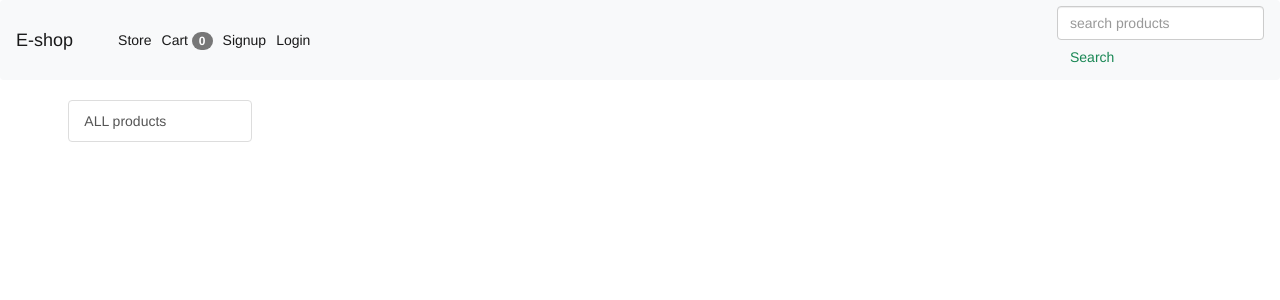
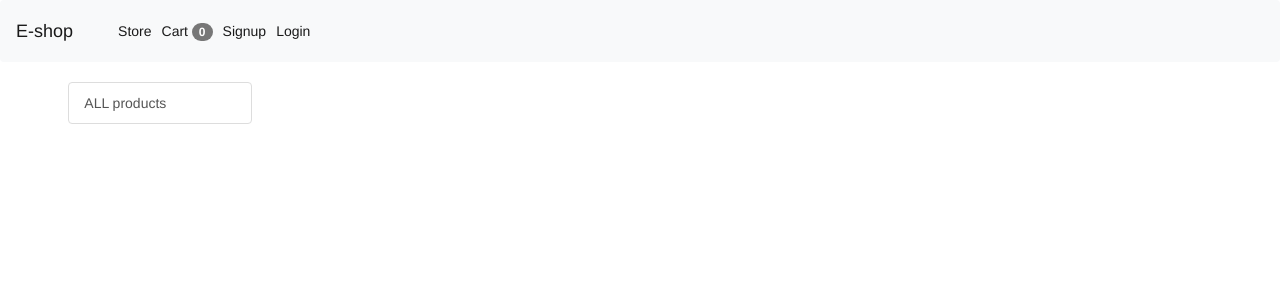
Before and after one commit to vishtdeepak/Eshop, a Django app: page / in a window 1280 px wide. Shown: the top 300 px of the page. Run offline with Django 3.2, Linux system fonts and the light colour scheme; data that the repository does not hold is empty; some libraries are stand-ins or nearby versions.

Commit message:
Solving to map issues

```diff
--- /dev/null
+++ b/Password.txt
@@ -0,0 +1,2 @@
+Password
+yanish pass: 1234
--- a/store/templates/base.html
+++ b/store/templates/base.html
@@ -11,7 +11,7 @@
   <script src="https://ajax.googleapis.com/ajax/libs/jquery/1.12.4/jquery.min.js"></script>
   <script src="http://maxcdn.bootstrapcdn.com/bootstrap/3.3.7/js/bootstrap.min.js"></script>
 
-    <title>Hello, world!</title>
+    <title>Eshop</title>
   </head>
   <body>
     <nav class="navbar navbar-expand-lg navbar-light bg-light">
@@ -53,11 +53,7 @@
 
           </ul>
         </div>
-        <form action="/search/">
-          <input type="text" name="keywords" class="form-control mr-sm-2" placeholder="search products">
-          <!-- <input class="form-control mr-sm-2" type="search" placeholder="Search" aria-label="Search"> -->
-          <button class="btn btn-outline-success my-2 my-sm-0" type="submit">Search</button>
-        </form>
+
       </div>
     </nav>
 
@@ -72,9 +68,9 @@
     <script src="https://cdn.jsdelivr.net/npm/bootstrap@5.0.0-beta3/dist/js/bootstrap.bundle.min.js" integrity="sha384-JEW9xMcG8R+pH31jmWH6WWP0WintQrMb4s7ZOdauHnUtxwoG2vI5DkLtS3qm9Ekf" crossorigin="anonymous"></script>
 
     <!-- Option 2: Separate Popper and Bootstrap JS -->
-    <!--
+
     <script src="https://cdn.jsdelivr.net/npm/@popperjs/core@2.9.1/dist/umd/popper.min.js" integrity="sha384-SR1sx49pcuLnqZUnnPwx6FCym0wLsk5JZuNx2bPPENzswTNFaQU1RDvt3wT4gWFG" crossorigin="anonymous"></script>
     <script src="https://cdn.jsdelivr.net/npm/bootstrap@5.0.0-beta3/dist/js/bootstrap.min.js" integrity="sha384-j0CNLUeiqtyaRmlzUHCPZ+Gy5fQu0dQ6eZ/xAww941Ai1SxSY+0EQqNXNE6DZiVc" crossorigin="anonymous"></script>
-    -->
+
   </body>
 </html>
--- a/store/templates/index.html
+++ b/store/templates/index.html
@@ -2,9 +2,7 @@
 {% load cart %}
 <div class="container-fluid mt-3">
     <div class="row">
-
         <!-- filter -->
-
         <div class="col-lg-2 mx-auto">
             <div class="list-group">
                 <a href="/" class="list-group-item
@@ -12,10 +10,7 @@
                 <a href="/?category={{category.id}}" class="list-group-item list-group-item-action">{{category.name}}</a> {% endfor %}
             </div>
         </div>
-
-
         <!-- all Products-->
-
         <div id="products" class="col-lg-8 mx-auto">
             <div class="row mx-auto">
                 {% for product in products %}
@@ -48,7 +43,6 @@
                                 <input type="submit" class="float-right btn btn-light border form-control" value="Add To Cart">
                             </form>
                             {%endif%}
-                            <a href="{% url 'homepage' listing.id %}" class="btn btn-primary btn-block">More Info</a>
                         </div>
                     </div>
                 </div>
@@ -56,20 +50,5 @@
             </div>
         </div>
     </div>
-
-
-
-
-
-
-
-
-
-
-
-
-
-
 </div>
-
 {% endblock content %}
--- a/store/templates/orders.html
+++ b/store/templates/orders.html
@@ -38,10 +38,6 @@
 				{% endfor %}
 			</tbody>
 		</table>
-		<hr>
-		<div class="m-3 p-3">
-			<a href="#" data-toggle="modal" data-target="#exampleModal" class="btn btn-outline-info border rounded col-lg-3 float-right">Check Put</a>
-		</div>
 	</div>
 </div>
 
--- a/store/urls.py
+++ b/store/urls.py
@@ -1,7 +1,7 @@
 from django.urls import path
 from store.views.signup import Signup
 from store.views.login import Login, logout
-from store.views.home import Index, search, listing
+from store.views.home import Index, search
 from store.views.cart import Cart
 from store.views.checkout import CheckOut
 from store.views.orders import OrderView
@@ -16,6 +16,4 @@ urlpatterns = [
 	path('check-out/', CheckOut.as_view(), name='check-out'),
 	path('orders/', auth_middleware(OrderView.as_view()), name='orders'),
 	path('search/', search, name='search'),
-  	path('<int:listing_id>/', listing, name='listing'),
-
 ]
```
Also changed, not shown: store/views/home.py (+0 -9 lines), store/templatetags/cart.py (line endings or trailing spaces).
